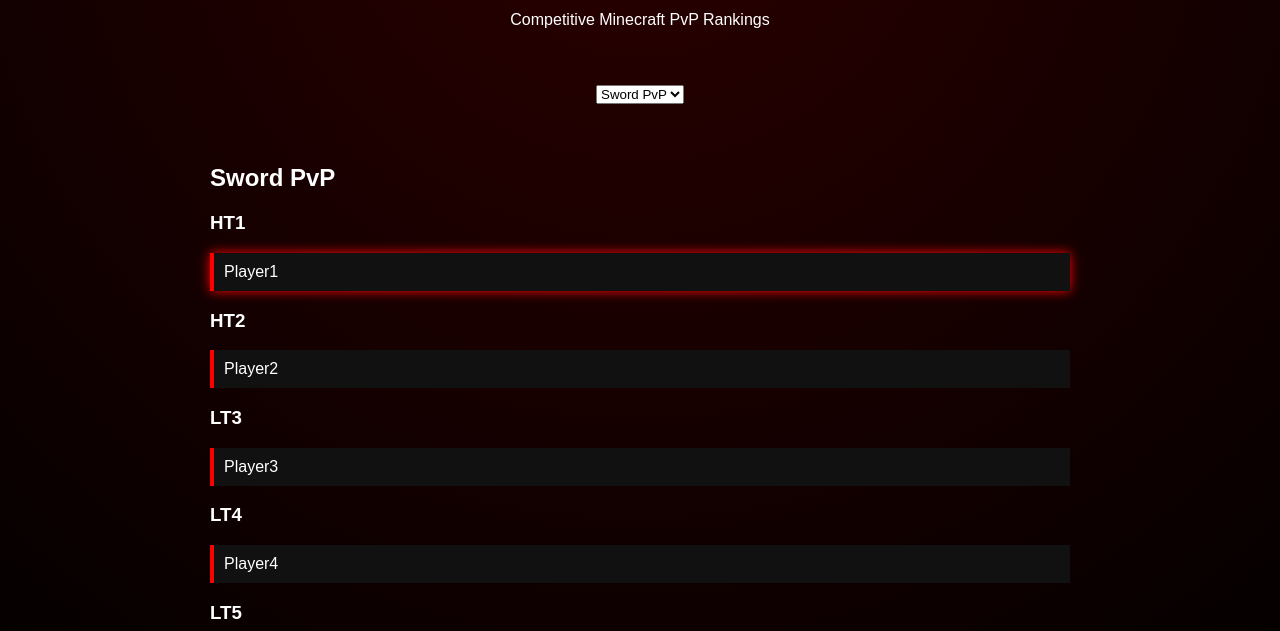
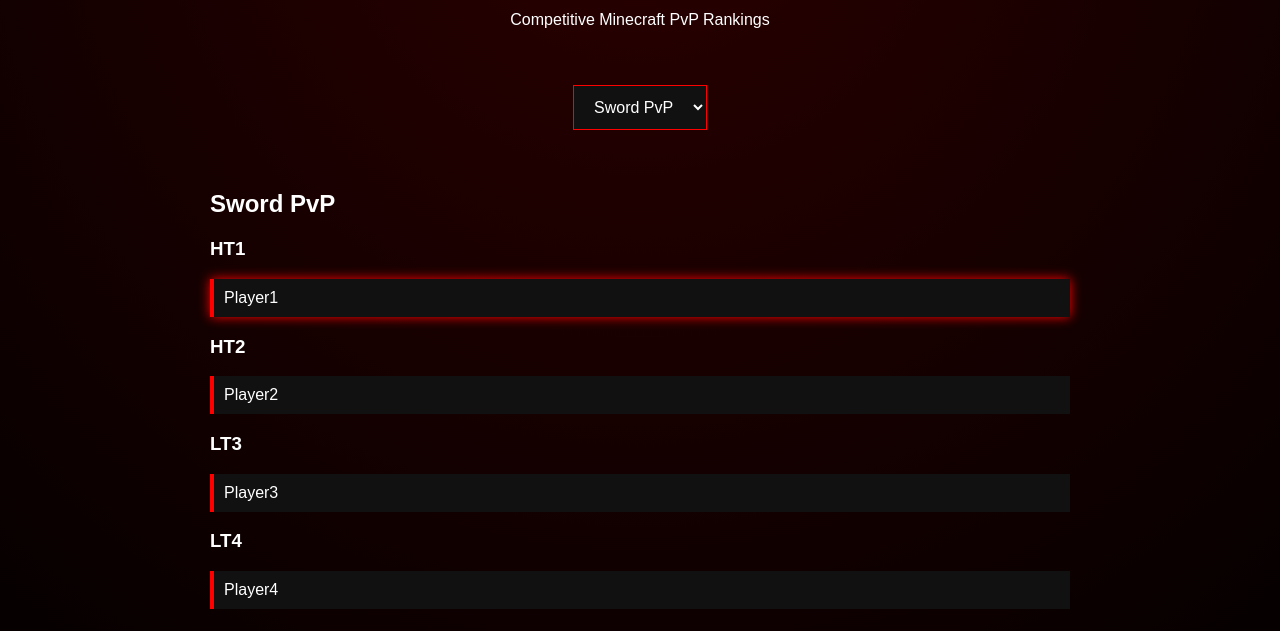
Before and after one commit to SNSENTIERZ/SNsentierz.github.io, a plain HTML site: page index.html in a window 1280 px wide. Shown: the part 148-779 px from the top of the page. Drawn offline with Linux system fonts and the light colour scheme.

Commit message:
Update style.css

```diff
--- a/style.css
+++ b/style.css
@@ -70,3 +70,10 @@ footer {
   padding: 20px;
   opacity: 0.7;
 }
+nav select {
+  background: #111;
+  color: white;
+  border: 1px solid red;
+  padding: 12px 16px;
+  font-size: 16px;
+}
```
